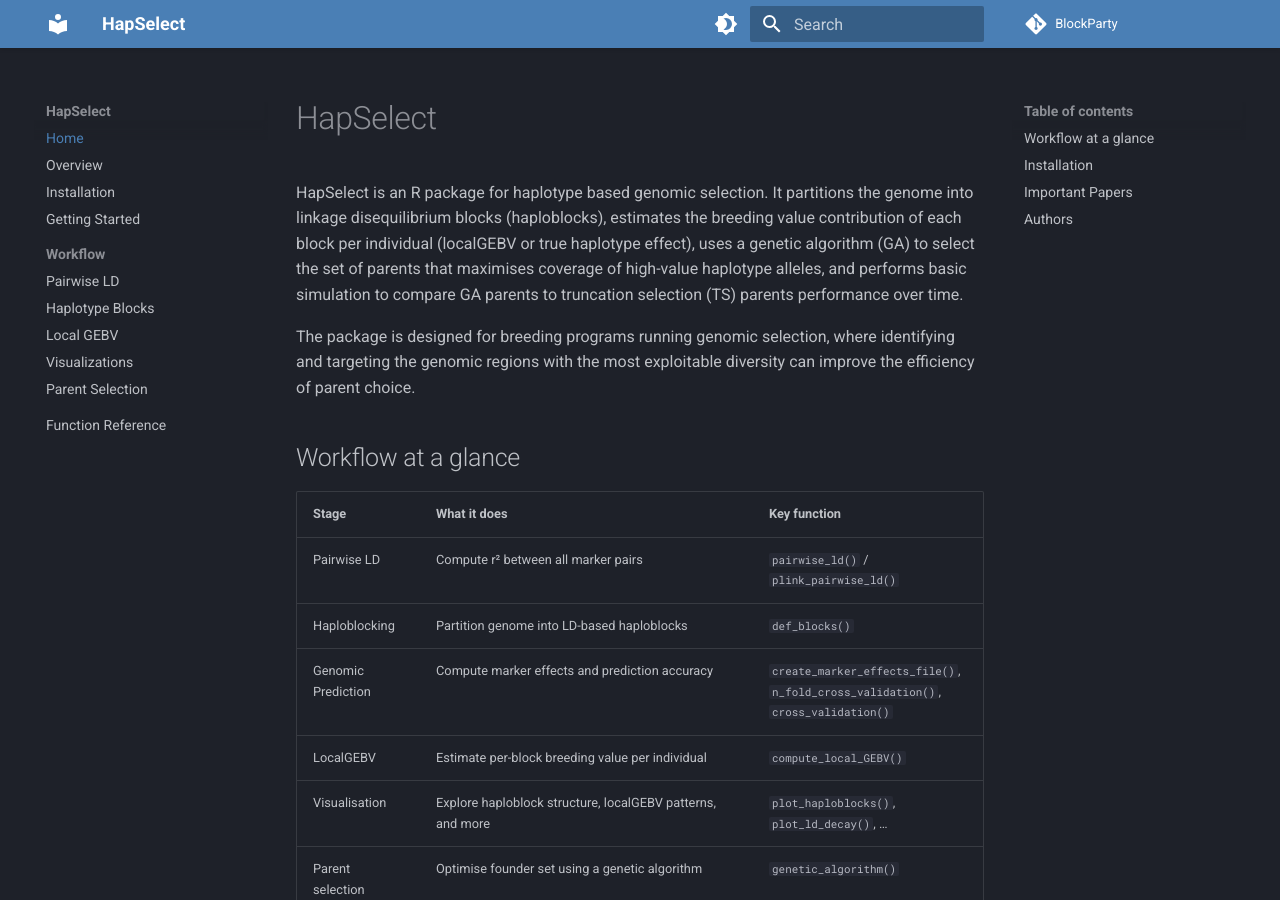
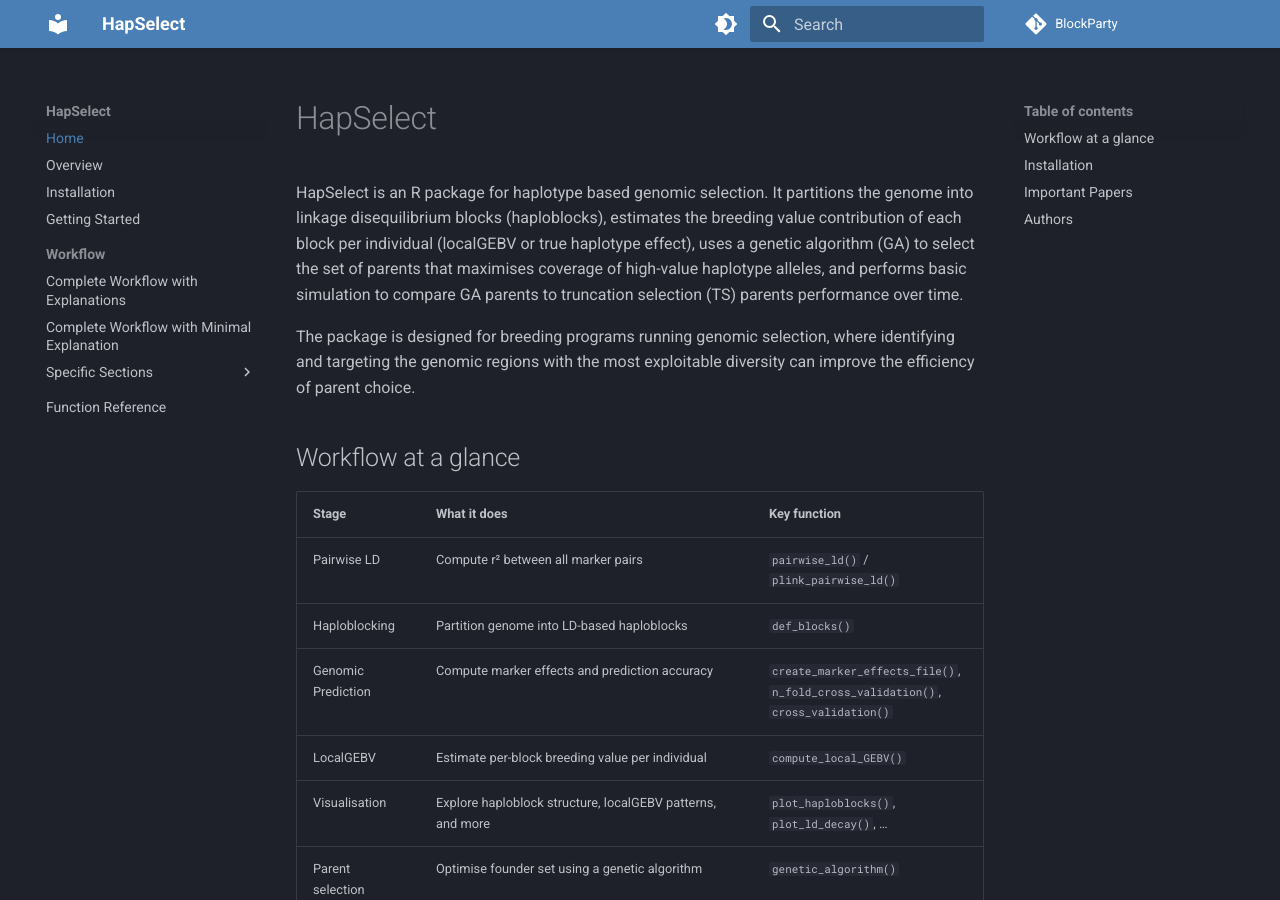
Before and after one commit to wrshf7/HapSelect-Docs, an MkDocs documentation site: the page built from docs/index.md, in a window 1280 px wide and 900 px high. Built offline with MkDocs 1.6.1 and Material for MkDocs 9.7.7, drawn with Linux system fonts in a browser that asks for light colours; comment, search, counter and statistics services are not loaded.

Commit message:
Update mkdocs.yml

```diff
--- a/mkdocs.yml
+++ b/mkdocs.yml
@@ -53,9 +53,14 @@ nav:
   - Installation: installation.md
   - Getting Started: getting-started.md
   - Workflow:
-    - Pairwise LD: workflow/pairwise-ld.md
-    - Haplotype Blocks: workflow/haploblocks.md
-    - Local GEBV: workflow/local-gebv.md
-    - Visualizations: workflow/visualizations.md
-    - Parent Selection: workflow/parent-selection.md
+    - Complete Workflow with Explanations: workflow/example_workflow.md
+    - Complete Workflow with Minimal Explanation: workflow/example_workflow_minimal_comments.md
+    - Specific Sections:
+        - Pairwise LD: workflow/pairwise-ld.md
+        - Haplotype Blocks: workflow/haploblocks.md
+        - Marker Effects: workflow/marker-effects.md
+        - Local GEBV: workflow/local-gebv.md
+        - Visualizations: workflow/visualizations.md
+        - Parent Selection: workflow/parent-selection.md
+        - Basic Simulation: workflow/basic-siulation.md
   - Function Reference: reference.md
```
